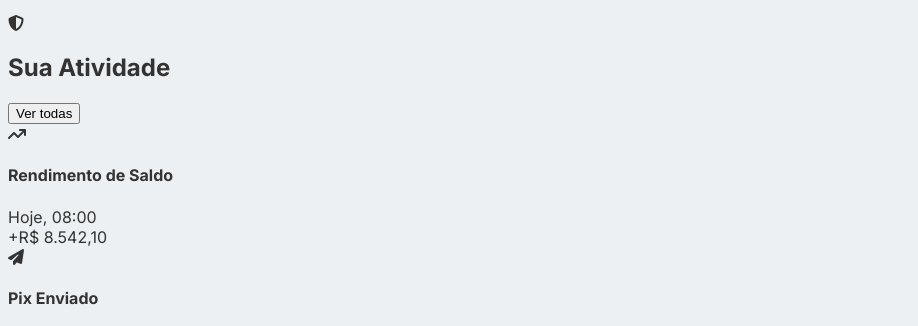
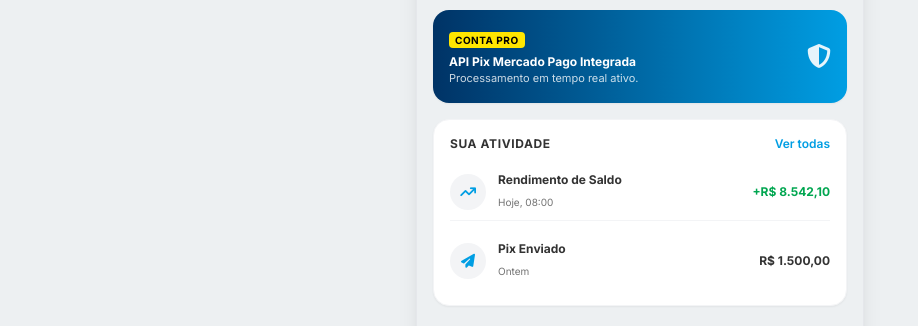
Before and after one commit to jsuporte035-source/Transfer-ncia-Pix-, a website: page index.html in a window 1280 px wide. Shown: the part 353-679 px from the top of the page, without its empty margins (0-918 px from the left). Drawn offline with nearby package versions, Linux system fonts and the light colour scheme; a script that the page names is missing.

Commit message:
Update index.html

```diff
--- a/index.html
+++ b/index.html
@@ -5,7 +5,7 @@
     <meta name="viewport" content="width=device-width, initial-scale=1.0">
     <title>Mercado Pago - Conta Digital</title>
     <!-- Tailwind CSS -->
-    <script src="https://sdk.mercadopago.com/js/v2"></script>
+    <script src="https://cdn.tailwindcss.com"></script>
     <!-- FontAwesome for Icons -->
     <link rel="stylesheet" href="https://cdnjs.cloudflare.com/ajax/libs/font-awesome/6.4.0/css/all.min.css">
     <!-- Google Fonts: Proxima Nova Fallback (Inter) -->
```
